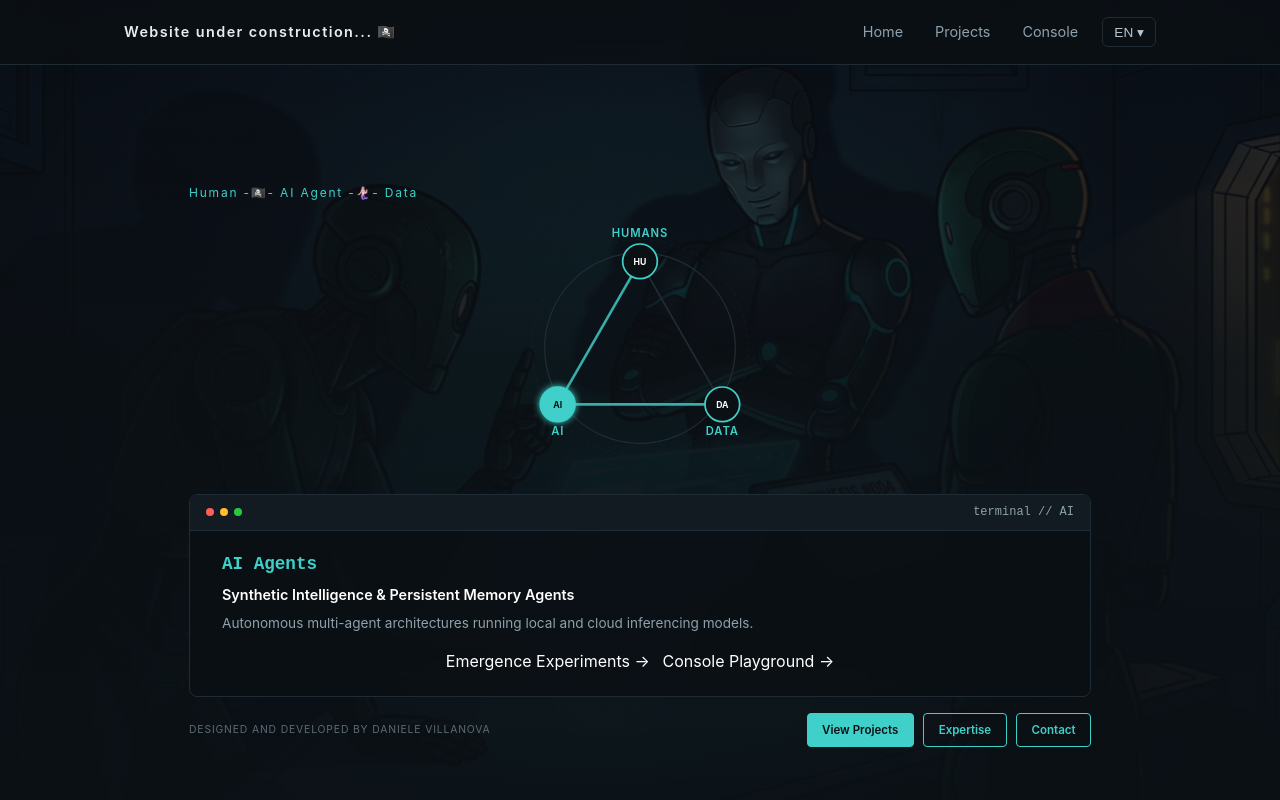
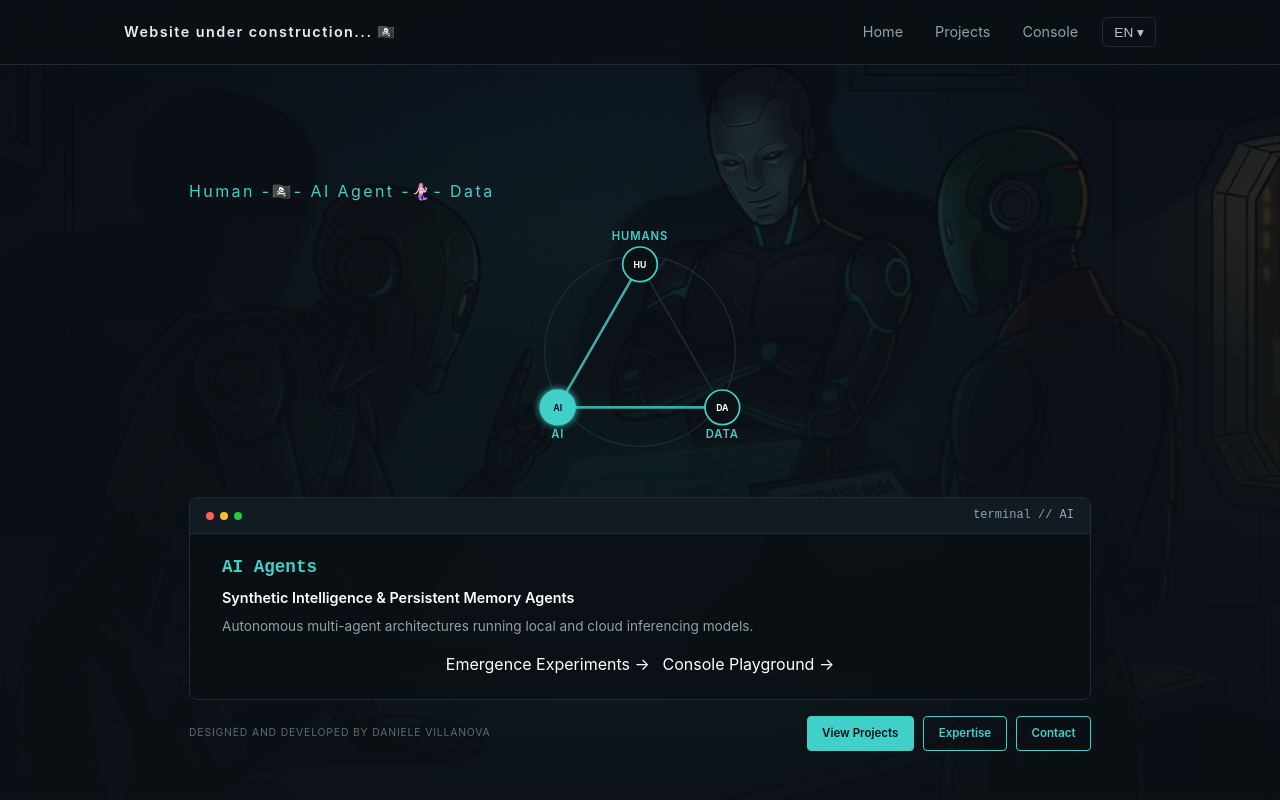
Before and after one commit to danieleelfo/dv-site, a React (Vite) app: page /test2 in a window 1280 px wide. Shown: the top 800 px of the page. Built offline with nearby package versions, Linux system fonts and the light colour scheme.

Commit message:
char big

```diff
--- a/src/pages/HomeTest2.jsx
+++ b/src/pages/HomeTest2.jsx
@@ -140,7 +140,7 @@ export default function HomeTest2() {
       <div style={pageStyles.content}>
 
         {/* ============================================================
-            HOMETEST4 — HUMAN / AI / DATA SYSTEM
+            HOMETEST2 — HUMAN / AI / DATA SYSTEM
             ============================================================ */}
 
         <div style={styles.container}>
@@ -784,7 +784,7 @@ const styles = {
 
   systemBadge: {
     color: '#3fd0c9',
-    fontSize: '0.75rem',
+    fontSize: '1rem',
     letterSpacing: '0.15em',
     marginBottom: '0.5rem',
   },
```
